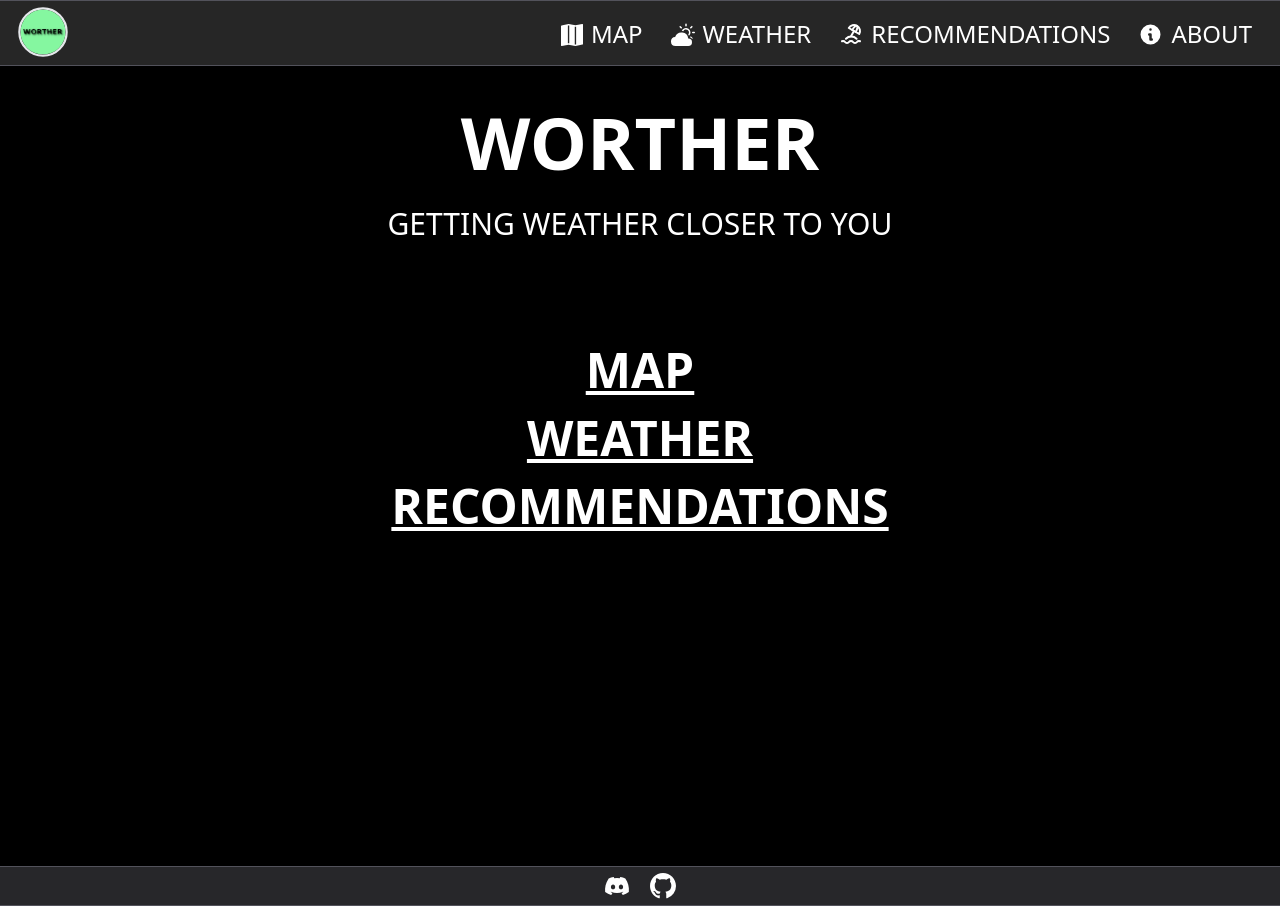
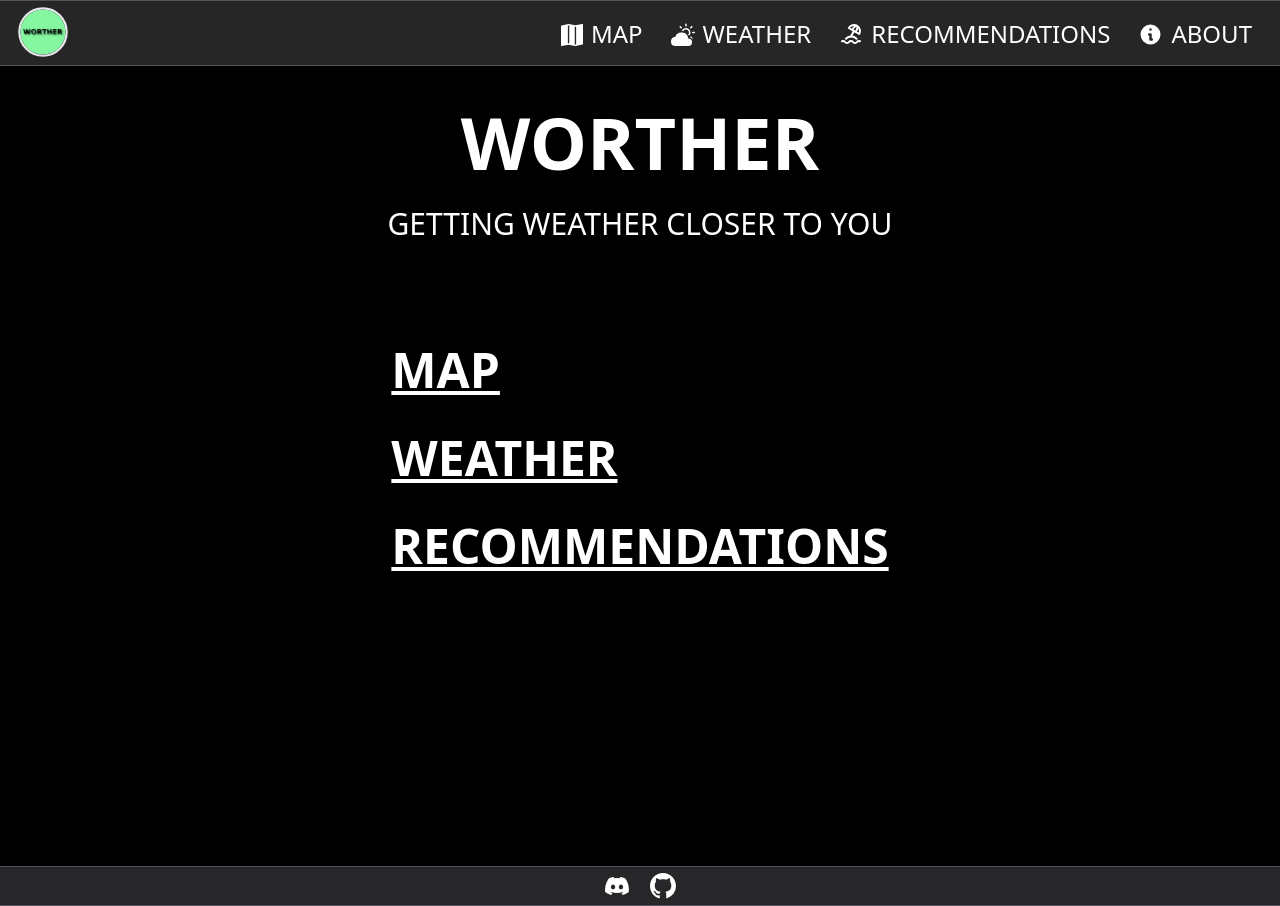
Before and after one commit to vikingnope/worther, a React (Create React App) app: page / in a window 1280 px wide. Built offline with nearby package versions, Linux system fonts and the light colour scheme.

Commit message:
updated styling

```diff
--- a/src/pages/home.jsx
+++ b/src/pages/home.jsx
@@ -14,9 +14,9 @@ export default function Home() {
                     Getting weather closer to you
                 </p>
                 <ul className='my-16'>
-                    <a href='/map' className='uppercase text-5xl underline block w-max mx-auto font-bold hover:text-cyan-300 hover:text-5xl duration-500 mb-5'>Map</a>
-                    <a href='/weather' className='uppercase text-5xl underline w-max mx-auto block font-bold hover:text-cyan-300 hover:text-5xl duration-500 mb-5'>Weather</a>
-                    <a href='/recommendations' className='uppercase text-5xl block underline w-max mx-auto font-bold hover:text-cyan-300 hover:text-5xl duration-500'>Recommendations</a>
+                    <a href='/map' className='uppercase text-5xl underline block w-max font-bold hover:text-cyan-300 hover:text-5xl duration-500 mb-10'>Map</a>
+                    <a href='/weather' className='uppercase text-5xl underline w-max block font-bold hover:text-cyan-300 hover:text-5xl duration-500 mb-10'>Weather</a>
+                    <a href='/recommendations' className='uppercase text-5xl block underline w-max font-bold hover:text-cyan-300 hover:text-5xl duration-500'>Recommendations</a>
                 </ul>
             </div>
             <Footer />
```
